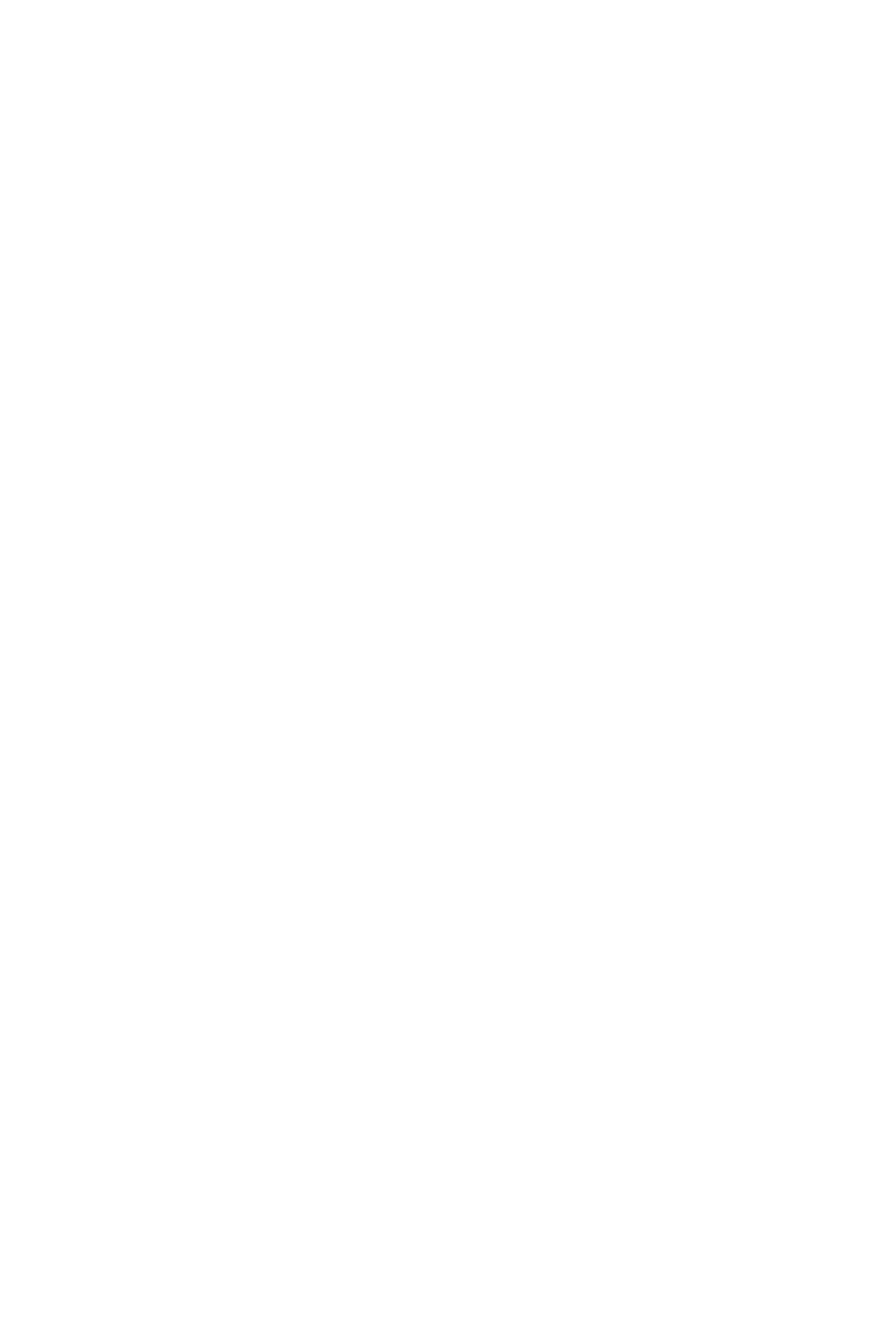
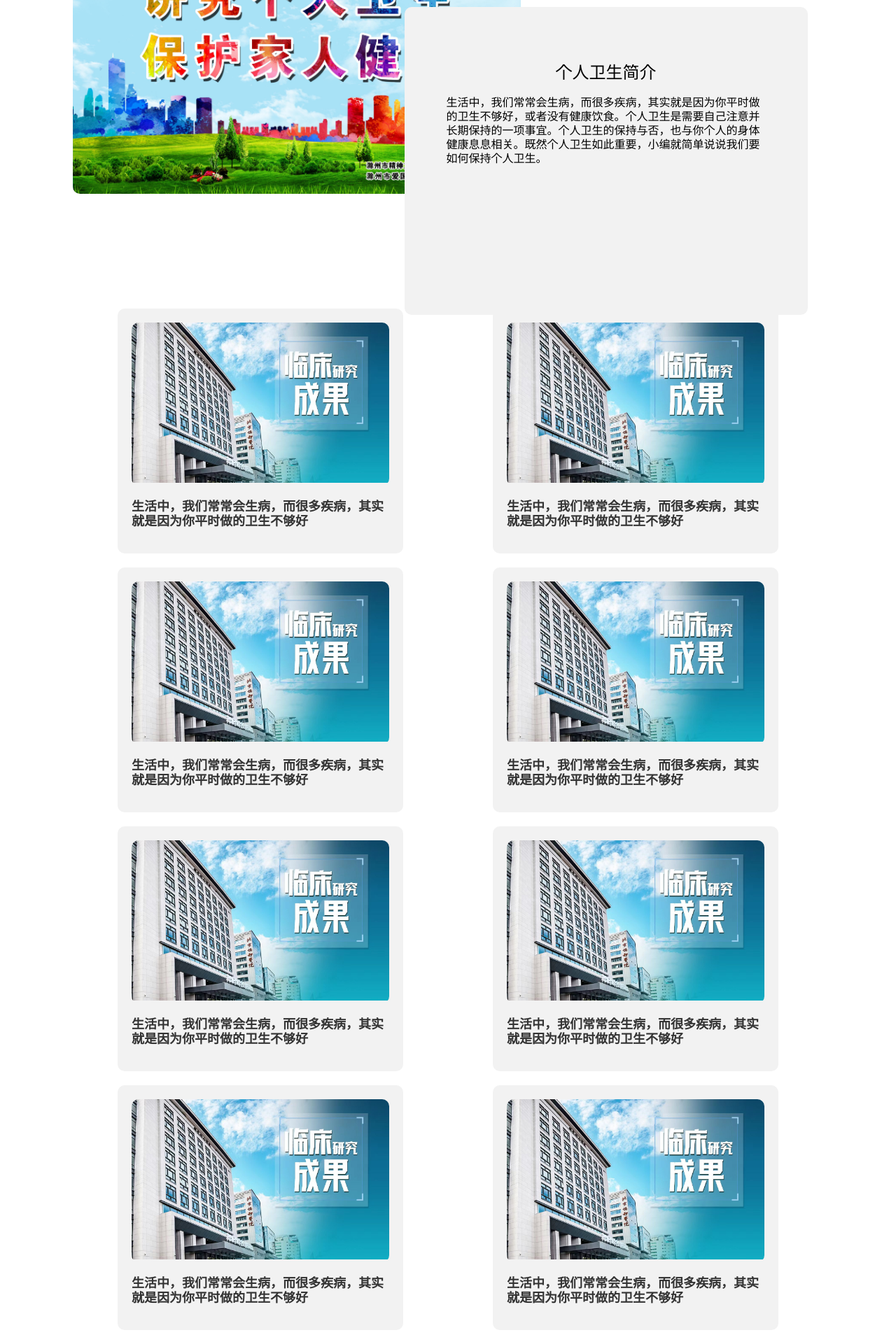
Before and after one commit to aglorice/patriotic_health_campaign, a Vue app: page /activity_publicity in a window 1280 px wide. Shown: the part 260-2178 px from the top of the page at 70% size. Before the commit the page ends 800 px from the top, so only its background shows below. Built offline with nearby package versions, Linux system fonts and the light colour scheme.

Commit message:
feat:个人卫生中新增简介和卡片

```diff
--- a/src/pages/activity_publicity/index.vue
+++ b/src/pages/activity_publicity/index.vue
@@ -12,34 +12,102 @@
 
 		<!--主要内容-->
 		<div class="content">
-			<transition :name="transitionName" mode="out-in">
 			<div class="personal_hygiene" v-show="activeFlag === 0">
 				<div class="container">
-						<h1>个人卫生</h1>
+					<!--简介-->
+					<div class="intro">
+						<img src="@/assets/temp/4.jpg" alt="个人卫生简介" class="toRight">
+						<div class="toLeft">
+							<h2>个人卫生简介</h2>
+							<p>
+								生活中，我们常常会生病，而很多疾病，其实就是因为你平时做的卫生不够好，或者没有健康饮食。个人卫生是需要自己注意并长期保持的一项事宜。个人卫生的保持与否，也与你个人的身体健康息息相关。既然个人卫生如此重要，小编就简单说说我们要如何保持个人卫生。
+							</p>
 						</div>
 					</div>
-			</transition>
-			<transition :name="transitionName" mode="out-in">
+
+					<div class="cards">
+						<div class="card">
+							<div class="img">
+								<a href="#">
+									<img src="@/assets/temp/11.jpg" alt="img">
+								</a>
+							</div>
+							<h3><a href="#">生活中，我们常常会生病，而很多疾病，其实就是因为你平时做的卫生不够好</a></h3>
+						</div>
+						<div class="card">
+							<div class="img">
+								<a href="#">
+									<img src="@/assets/temp/11.jpg" alt="img">
+								</a>
+							</div>
+							<h3><a href="#">生活中，我们常常会生病，而很多疾病，其实就是因为你平时做的卫生不够好</a></h3>
+						</div>
+						<div class="card">
+							<div class="img">
+								<a href="#">
+									<img src="@/assets/temp/11.jpg" alt="img">
+								</a>
+							</div>
+							<h3><a href="#">生活中，我们常常会生病，而很多疾病，其实就是因为你平时做的卫生不够好</a></h3>
+						</div>
+						<div class="card">
+							<div class="img">
+								<a href="#">
+									<img src="@/assets/temp/11.jpg" alt="img">
+								</a>
+							</div>
+							<h3><a href="#">生活中，我们常常会生病，而很多疾病，其实就是因为你平时做的卫生不够好</a></h3>
+						</div>
+						<div class="card">
+							<div class="img">
+								<a href="#">
+									<img src="@/assets/temp/11.jpg" alt="img">
+								</a>
+							</div>
+							<h3><a href="#">生活中，我们常常会生病，而很多疾病，其实就是因为你平时做的卫生不够好</a></h3>
+						</div>
+						<div class="card">
+							<div class="img">
+								<a href="#">
+									<img src="@/assets/temp/11.jpg" alt="img">
+								</a>
+							</div>
+							<h3><a href="#">生活中，我们常常会生病，而很多疾病，其实就是因为你平时做的卫生不够好</a></h3>
+						</div>
+						<div class="card">
+							<div class="img">
+								<a href="#">
+									<img src="@/assets/temp/11.jpg" alt="img">
+								</a>
+							</div>
+							<h3><a href="#">生活中，我们常常会生病，而很多疾病，其实就是因为你平时做的卫生不够好</a></h3>
+						</div>
+						<div class="card">
+							<div class="img">
+								<a href="#">
+									<img src="@/assets/temp/11.jpg" alt="img">
+								</a>
+							</div>
+							<h3><a href="#">生活中，我们常常会生病，而很多疾病，其实就是因为你平时做的卫生不够好</a></h3>
+						</div>
+					</div>
+				</div>
+			</div>
 			<div class="environmental_hygiene" v-show="activeFlag === 1">
 				<div class="container">
 					<h1>环境卫生</h1>
 				</div>
 			</div>
-			</transition>
-			<transition :name="transitionName" mode="out-in">
 			<div class="food_safety" v-show="activeFlag === 2">
 				<div class="container">
 					<h1>食品安全</h1>
 				</div>
 			</div>
-			</transition>
-			<transition :name="transitionName" mode="out-in">
 			<div class="disease_prevention" v-show="activeFlag === 3">
 				<div class="container">
 					<h1>疾病预防</h1>
 				</div>
 			</div>
-			</transition>
 		</div>
 	</div>
 </template>
@@ -53,12 +121,12 @@ export default {
 			transitionName: 'slide-left',
 
 			//导航栏激活标志
-			activeFlag: 0
+			activeFlag: 0,
 		}
 	},
 	components: {
 		NavigationBar
-	},
+	}
 }
 </script>
 
@@ -66,12 +134,14 @@ export default {
 /*引入页面切换动画*/
 @import "@/style/animation.css";
 
-.nav {
 /*取消ul默认样式*/
+ul {
 	list-style: none;
 	margin: 0;
 	padding: 0;
+}
 
+.nav {
 	/*使导航栏居中*/
 	display: flex;
 	justify-content: center;
@@ -101,6 +171,7 @@ export default {
 	cursor: pointer;
 }
 
+/*设置导航栏激活样式*/
 .active {
 	color: #01763a !important;
 }
@@ -110,4 +181,152 @@ export default {
 	color: #01763a;
 	font-size: 20px;
 }
+
+/*设置内容区与顶部导航栏的距离*/
+.content {
+	margin-top: 30px;
+
+	/*防止横向动画产生横向滚动条*/
+	overflow: hidden;
+}
+
+.content .intro {
+	position: relative;
+}
+
+/*设置简介图片大小*/
+.content .intro img {
+	width: 50vw;
+	border-radius: 10px;
+	transform: translateX(10%);
+}
+
+.content .intro div {
+	/*设置简介文字区域大小*/
+	width: 45vw;
+	height: 55vh;
+
+	/*设置简介文字区域位置*/
+	position: absolute;
+	top: 20vh;
+	left: 42vw;
+
+	border-radius: 10px;
+	background-color: #f2f2f2;
+	box-sizing: border-box;
+
+	/*参照父元素*/
+	padding: 5%;
+}
+
+/*简介文字标题*/
+.content .intro div h2 {
+	font-weight: 400;
+	text-align: center;
+}
+
+/*简介文字内容*/
+.content .intro div p {
+	line-height: 20px;
+}
+
+.cards {
+	margin-top: 20vh;
+	display: flex;
+	flex-wrap: wrap;
+	justify-content: space-evenly;
+}
+
+/*设置卡片大小*/
+.cards .card {
+	width: 408px;
+	height: 350px;
+	border-radius: 10px;
+	background-color: #f2f2f2;
+	margin-bottom: 20px;
+	box-sizing: border-box;
+	padding: 20px;
+}
+
+/*卡片中的图片*/
+.cards .card .img {
+	border-radius: 10px;
+	overflow: hidden;
+}
+.cards .card .img img {
+	width: 100%;
+	height: 100%;
+	background-position: center center;
+	/* 背景图不平铺 */
+	background-repeat: no-repeat;
+	/* 当内容高度大于图片高度时，背景图像的位置相对于viewport固定 */
+	background-attachment: fixed;
+	/* 让背景图基于容器大小伸缩 */
+	background-size: cover;
+	transition: all 0.6s;
+}
+.cards .card .img img:hover {
+	transform: scale(1.1);
+}
+
+/*卡片中的文字*/
+.cards .card h3 a {
+	font-size: 18px;
+	color: #333;
+	text-decoration: none;
+}
+.cards .card h3 a:hover {
+	color: #01763a;
+}
+
+@keyframes toRight {
+	from {
+		opacity: 0;
+		transform: translateX(-200px);
+	}
+
+	to {
+		opacity: 1;
+		transform: translateX(10%);
+	}
+}
+
+.toRight {
+	animation: toRight 3s;
+//animation-name: toRight;
+}
+
+@keyframes toLeft {
+	from {
+		opacity: 0;
+		transform: translateX(200px);
+	}
+
+	to {
+		opacity: 1;
+		transform: translateX(0);
+	}
+}
+
+.toLeft {
+	animation: toLeft 3s;
+//animation-name: toLeft;
+}
+
+@keyframes toDown {
+	from {
+		opacity: 0;
+		transform: translateY(-200px);
+	}
+
+	to {
+		opacity: 1;
+		transform: translateY(0);
+	}
+}
+
+.toDown {
+	animation: toDown 3s;
+//animation-name: toDown;
+}
 </style>
```
Lines whose indentation alone changed are shown as unchanged.
